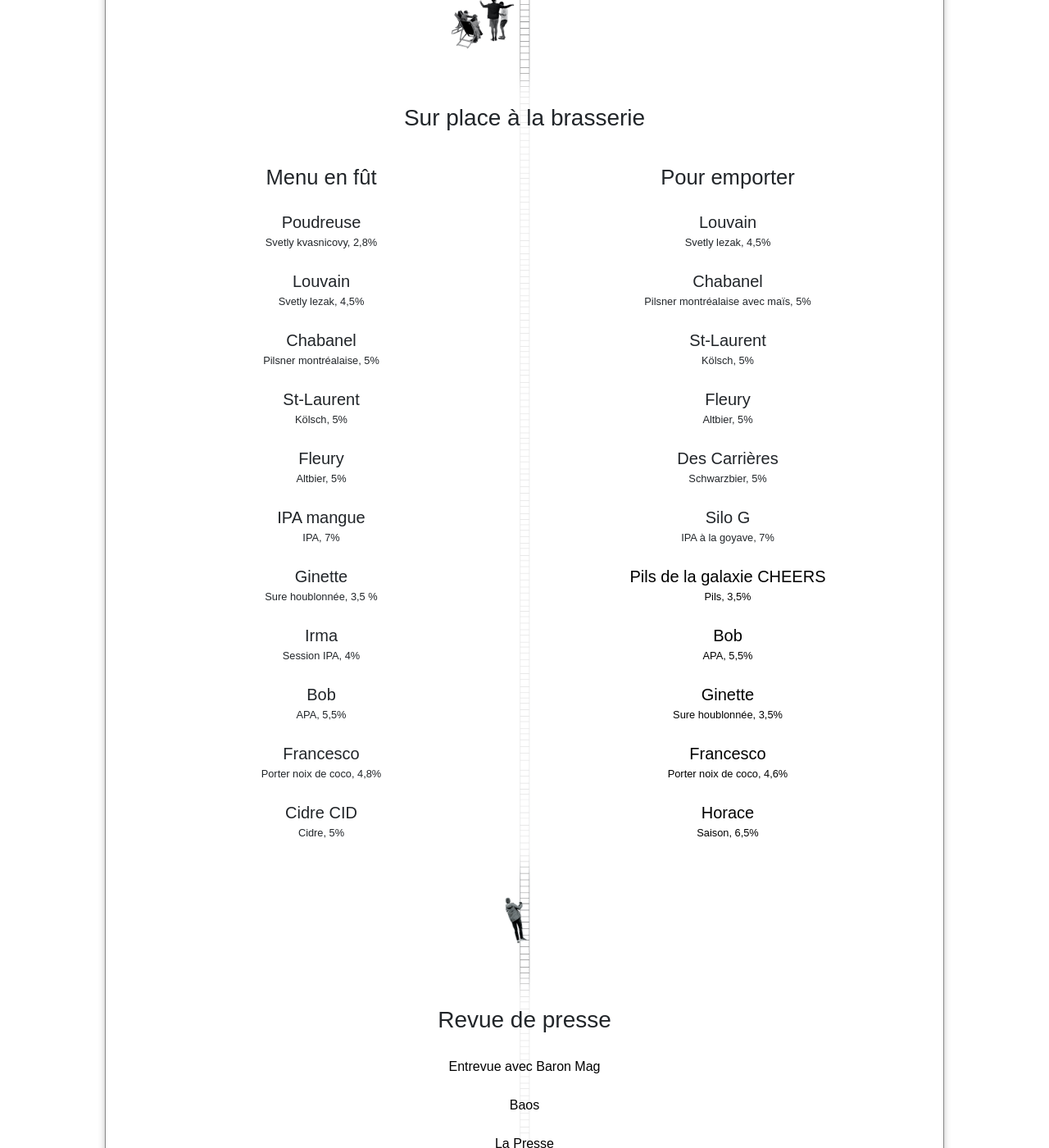
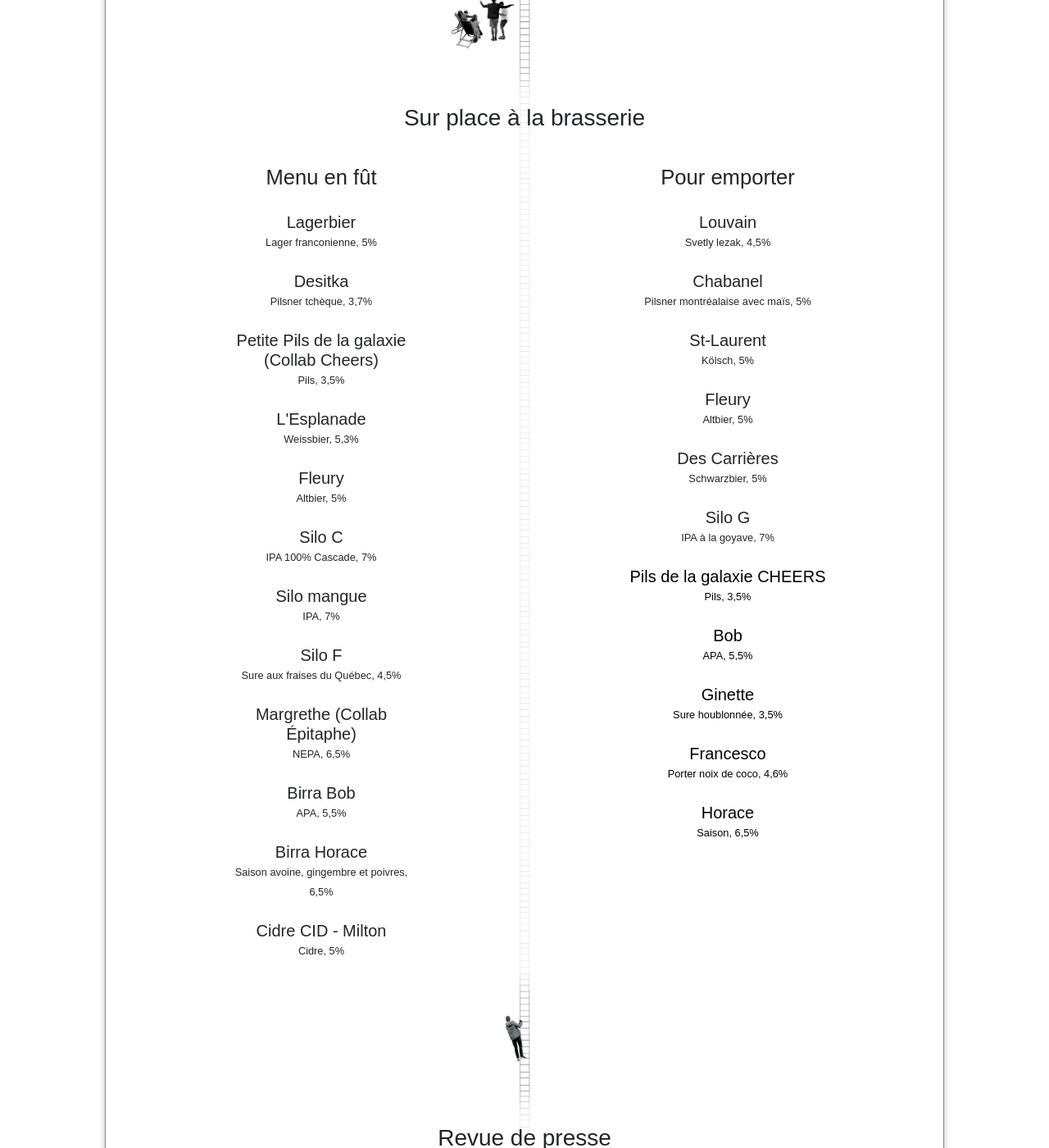
Before and after one commit to bieresilo/silo, a Jekyll site: the page built from index.html, in a window 1280 px wide and 1400 px high, scrolled down 2375 px. Shown: the whole window at 82% size. Built offline with Jekyll 4.4.1, drawn with Linux system fonts in a browser that asks for light colours; nearby versions of some CDN libraries; some web fonts are replaced.

Commit message:
Update ontap.yml

```diff
--- a/_data/ontap.yml
+++ b/_data/ontap.yml
@@ -1,37 +1,49 @@
-- name: Poudreuse
-  type: Svetly kvasnicovy
-  abv: 2,8%
-- name: Louvain
-  type: Svetly lezak
-  abv: 4,5%
-  id: 0
-- name: Chabanel
-  type: Pilsner montréalaise
+- name: Lagerbier
+  type: Lager franconienne
   abv: 5%
-  id: 1
-- name: "St-Laurent"
-  type: Kölsch
-  abv: 5%
-  id: 2
+  price: 3,50/7,00
+- name: Desitka
+  type: Pilsner tchèque
+  abv: 3,7%
+  price: 3,50/7,00
+- name: Petite Pils de la galaxie (Collab Cheers)
+  type: Pils
+  abv: 3,5%
+  price: 3,50/7,00
+- name: "L'Esplanade"
+  type: Weissbier
+  abv: 5,3%
+  price: 3,50/7,00
 - name: Fleury
   type: Altbier
   abv: 5%
   id: 3
-- name: IPA mangue
+  price: 3,50/7,00
+- name: Silo C
+  type: IPA 100% Cascade
+  abv: 7%
+  price: "4,00"
+- name: Silo mangue
   type: IPA
   abv: 7%
-- name: Ginette
-  type: Sure houblonnée
-  abv: 3,5 %
-- name: Irma
-  type: Session IPA
-  abv: 4%
-- name: Bob
+  price: "4,00"
+- name: Silo F
+  type: Sure aux fraises du Québec
+  abv: 4,5%
+  price: "4,50"
+- name: Margrethe (Collab Épitaphe)
+  type: NEPA
+  abv: 6,5%
+  price: 3,75/7,50
+- name: Birra Bob
   type: APA
   abv: 5,5%
-- name: Francesco
-  type: Porter noix de coco
-  abv: 4,8%
-- name: Cidre CID
+  price: 3,50/7,00
+- name: Birra Horace
+  type: Saison avoine, gingembre et poivres
+  abv: 6,5%
+  price: 3,50/7,00
+- name: Cidre CID - Milton
   type: Cidre
   abv: 5%
+  price: 3,75/7,50
```
